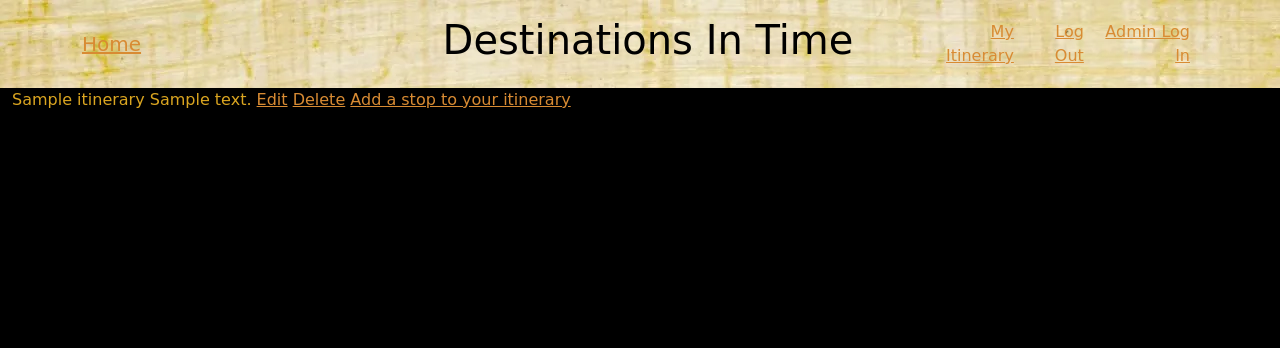
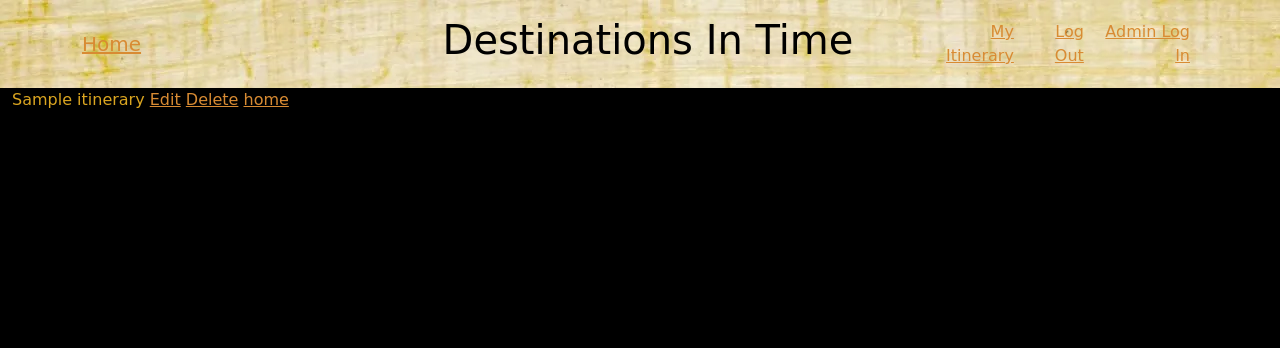
Before and after one commit to BUSAMT/DestinationInTime, a Django app: page /itins/1/ in a window 1280 px wide. Shown: the top 348 px of the page. Run offline with Django 4.2, Linux system fonts and the light colour scheme; a user stored in the database is signed in; tables that the repository leaves empty hold one stand-in row (values such as "Sample post"); some web fonts are replaced.

Commit message:
changes over stop crud

```diff
--- a/main_app/templates/itins/detail.html
+++ b/main_app/templates/itins/detail.html
@@ -4,13 +4,17 @@
 <div class="card-content">
     <span class="card-title">
         {{ itin.init_name }}
-        {{ itin.itin_description }}</span>
+        <!-- {{ itin.itin_description }} -->
+    </span>
 
     <a href="{% url 'itins_update' itin.id %}">Edit</a>
     <a href="{% url 'itins_delete' itin.id %}">Delete</a>
+    <a href="home">home</a>
 
-    <a href="{% url 'add_stop' itin.id  %}"> Add a stop to your itinerary</a>
-
+    {% for stop in itin.stop_set.all %}
+    <p>{{ stop.dest_name }}</p>
+    <a href="{% url 'delete_stop' itin.id stop.id %}"> Delete a stop to your itinerary</a>
+    {% endfor %}
 
 </div>
 
--- a/main_app/templates/main_app/stop_confirm_delete.html
+++ b/main_app/templates/main_app/stop_confirm_delete.html
@@ -7,5 +7,5 @@
     {% csrf_token %}
     <button type="submit">Confirm Delete</button>
   </form>
-  <a href="{% url 'itins_detail' itin_id=stop.itinerary.id %}">Cancel</a>
+  <a href="{% url 'itins_detail' stop.itinerary.id object.id %}">Cancel</a>
 {% endblock %}
--- a/main_app/urls.py
+++ b/main_app/urls.py
@@ -20,8 +20,9 @@ urlpatterns = [
     # path('itins/<int:itinerary_id>/addstop/', views.add_stop, name='add_stop'),
     # amended add stop with new path
     path('eras/<int:era_id>/destination/<int:dest_id>/addstop/', views.add_stop, name='add_stop'),
+
     # ------Delete Stops (/itins/)-----------------------------
-    path('itins/<int:itin_id>/<int:stop_id>/delete/', views.delete_stop, name='delete_stop'),
+    path('itins/<int:itin_id>/<int:pk>/delete/', views.StopDelete.as_view(), name='delete_stop'),
 
     #---------path to head directly to the admin site-------------
     path('', RedirectView.as_view(url=reverse_lazy('admin:index'))),
--- a/main_app/views.py
+++ b/main_app/views.py
@@ -41,11 +41,11 @@ def itins_index(request):
 def itins_detail(request, itin_id):
   itin = Itinerary.objects.get(id=itin_id)
   # list of 'stops' associated with the an individual 'itinerary'
-  # stops_a_user_has_added = itin.stop.all().values_list('id')
+  # stops_a_user_has_added = itin.stop.all()
 
   return render(request, 'itins/detail.html', {
     'itin': itin,
-    # 'stops': stops_a_user_has_added
+    # 'stops': stops_a_user_has_added,
   })
 
 # createView
@@ -149,8 +149,7 @@ def add_stop(request, era_id, dest_id):
          })
 
 #---------Delete Stops--------------------------------
-@login_required
-class delete_stop(DeleteView):
+class StopDelete(LoginRequiredMixin, DeleteView):
   model = Stop
   success_url = "itins/"
 
```
